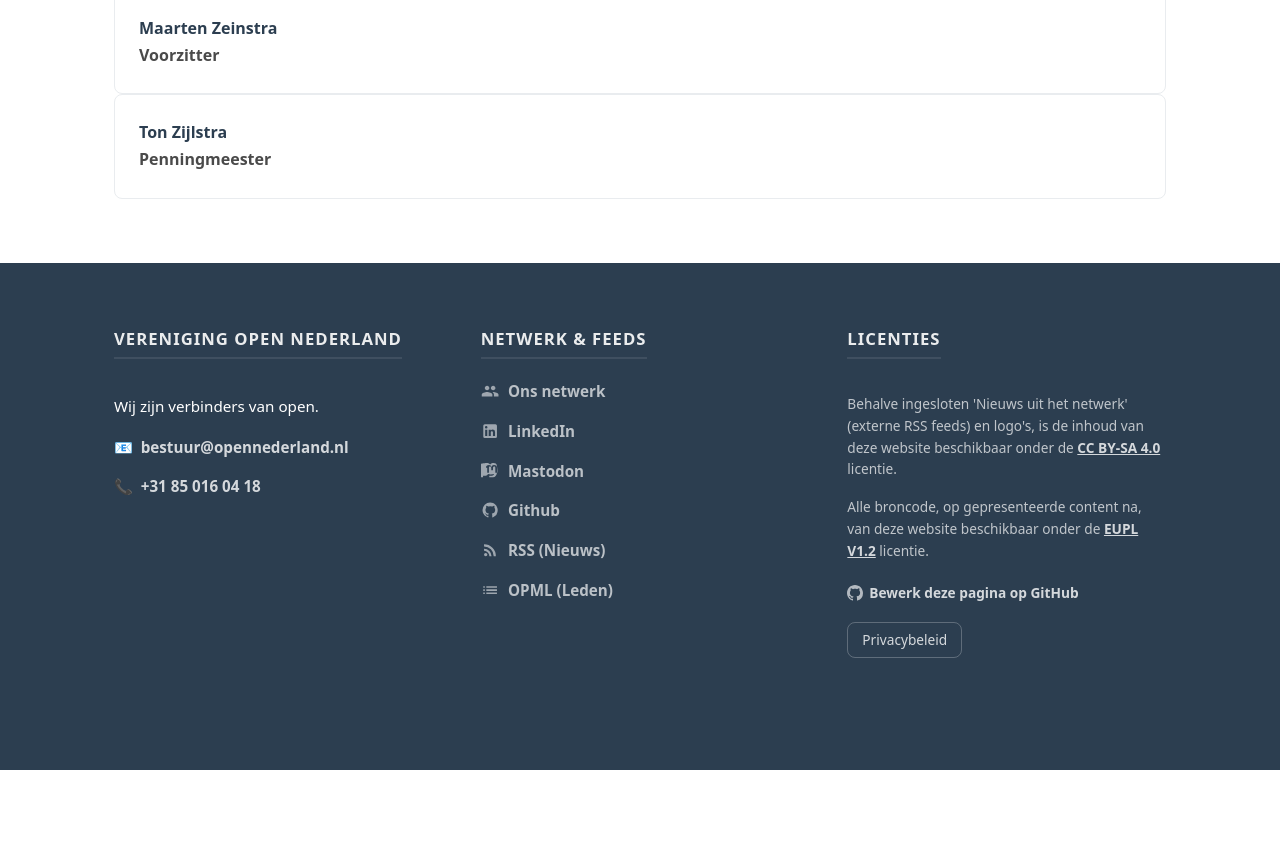
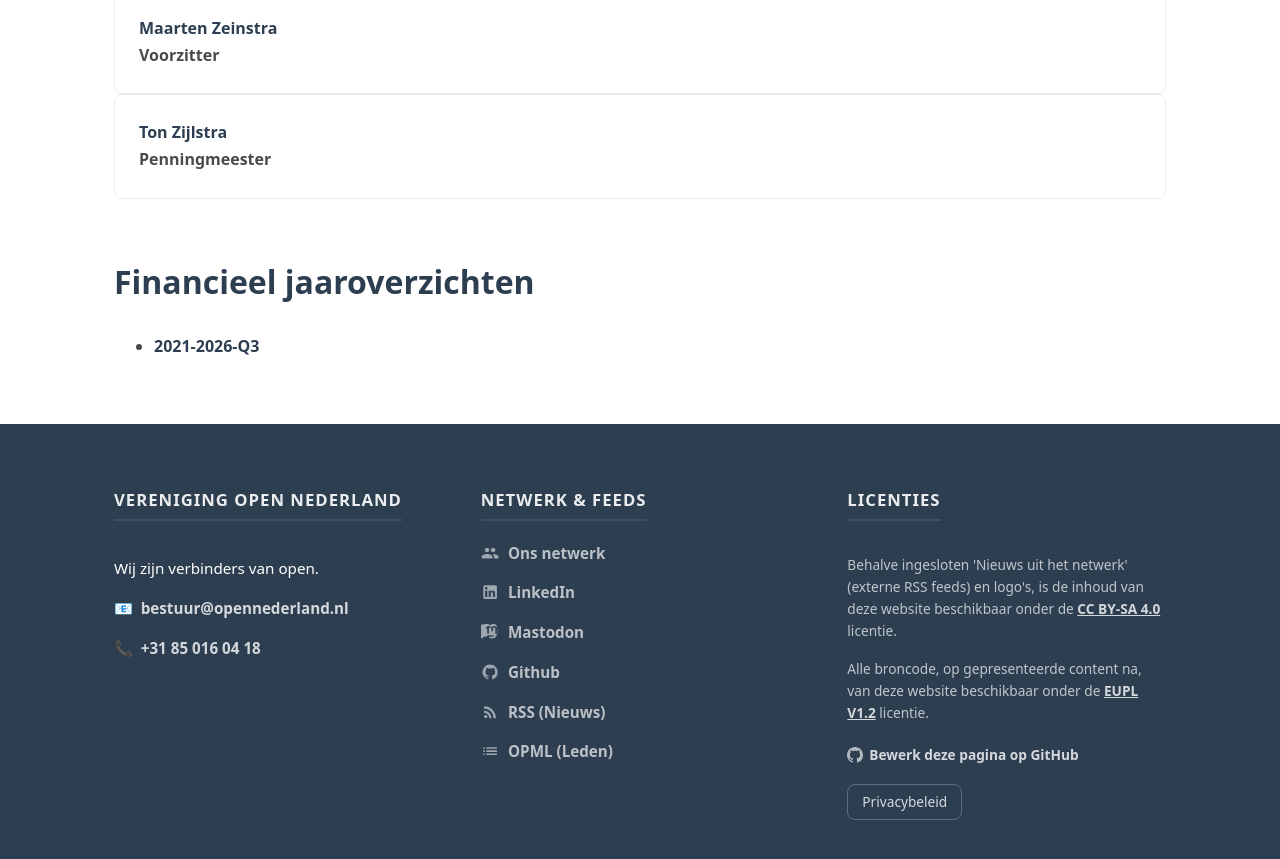
Before and after one commit to opennederland/www.opennederland.nl, a Jekyll site: the page built from pages/vereniging.md, in a window 1280 px wide and 900 px high, scrolled down 1127 px. Shown: the top 859 px of the window. Built offline with Jekyll 4.4.1, drawn with Linux system fonts in a browser that asks for light colours; before the commit the page ends 1897 px from its top, so only the background shows below that.

Commit message:
verenigingspagina geupdated

```diff
--- a/pages/vereniging.md
+++ b/pages/vereniging.md
@@ -31,3 +31,7 @@
     </a>
     {% endfor %}
 </div>
+
+## Financieel jaaroverzichten
+
+* [2021-2026-Q3](/assets/docs/Jaaroverzichten2022-2026ytd.pdf)
```
